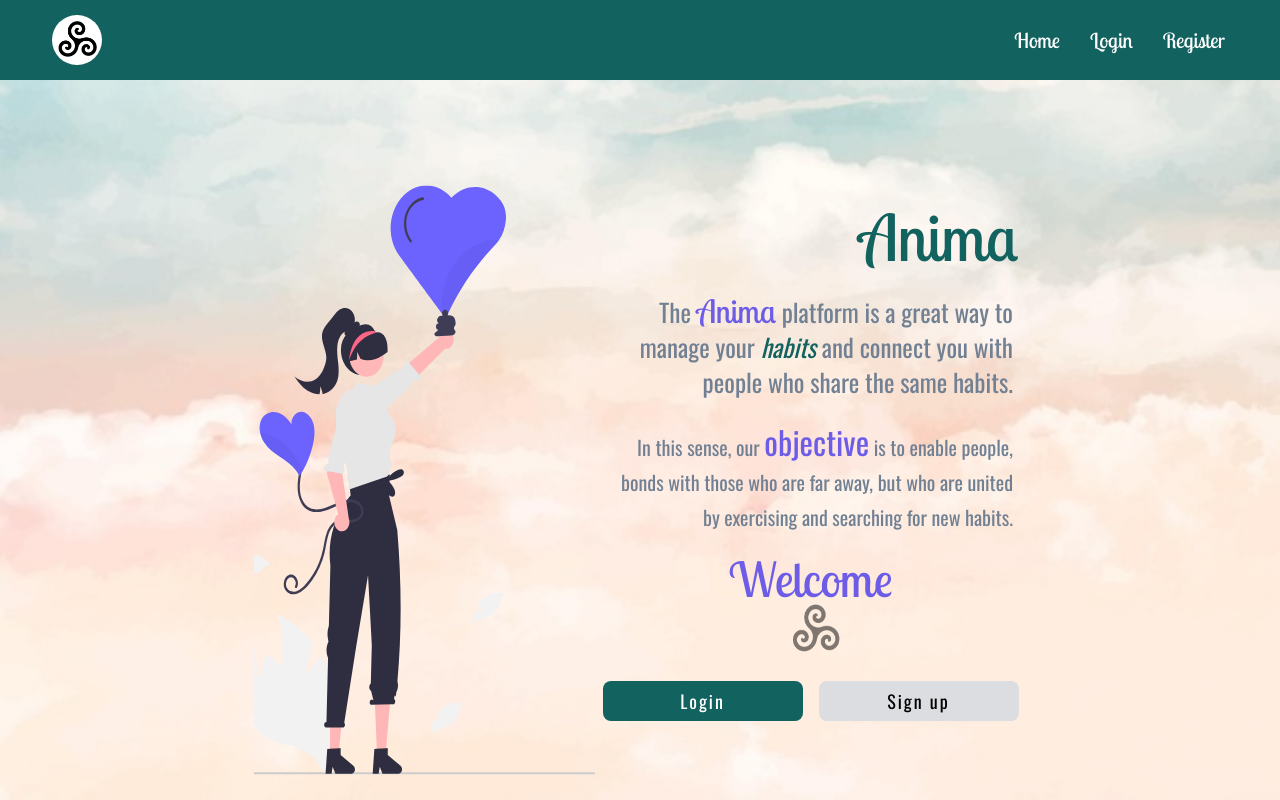
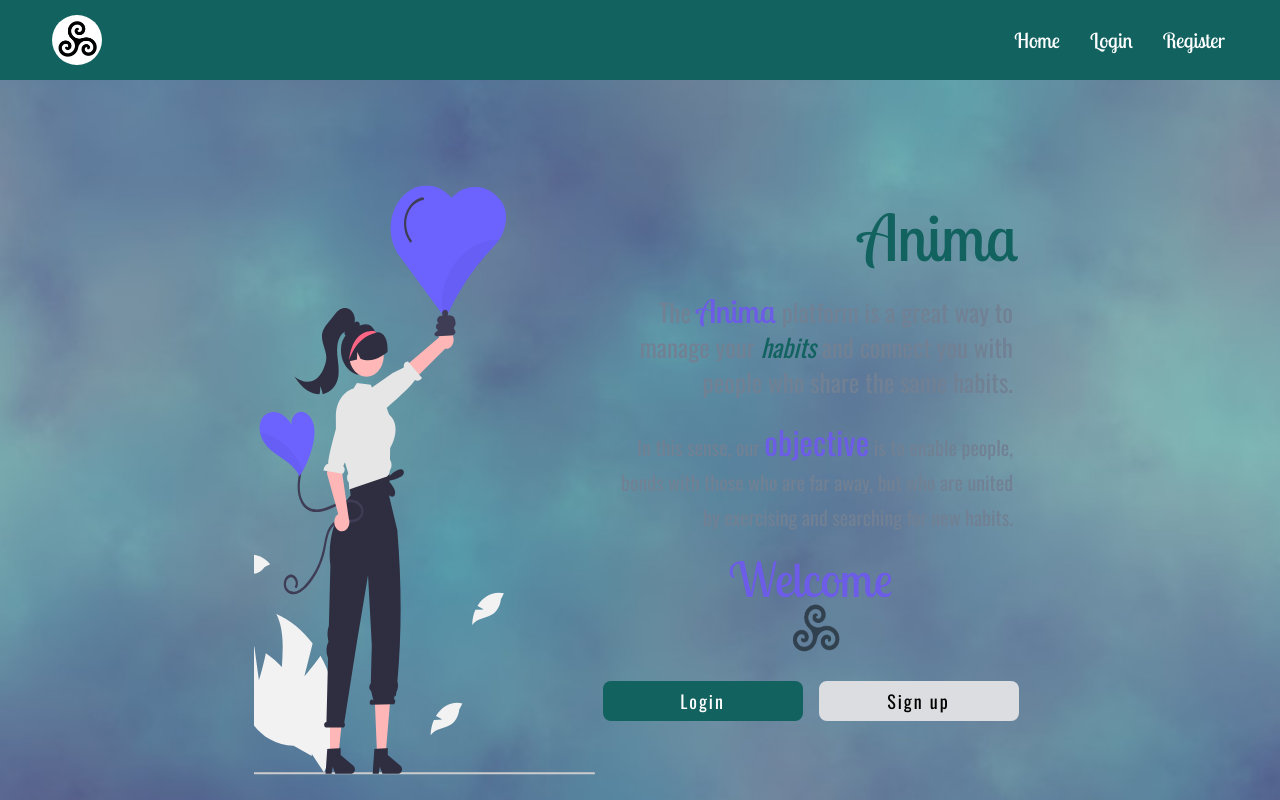
Before and after one commit to vitorsoaresf/gestao-habitos, a React (Create React App) app: page / in a window 1280 px wide. Shown: the top 800 px of the page. Built offline with nearby package versions, Linux system fonts and the light colour scheme; no server answers.

Commit message:
feat: changes background-image

```diff
--- a/src/style/global.js
+++ b/src/style/global.js
@@ -36,9 +36,6 @@ body {
 
     background-image: url(${img});
     background-size: cover;
-    background-repeat: no-repeat;
-    background-position: center;
-    height: 100vh;
 }
 ol, ul {
     list-style: none;
```
Also changed, not shown: src/assets/background.jpg.
